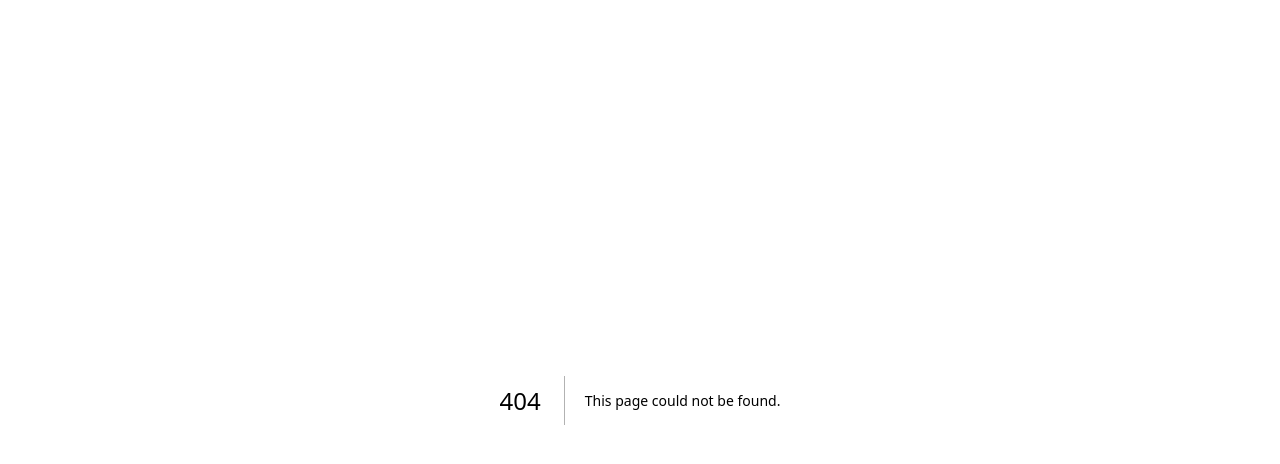
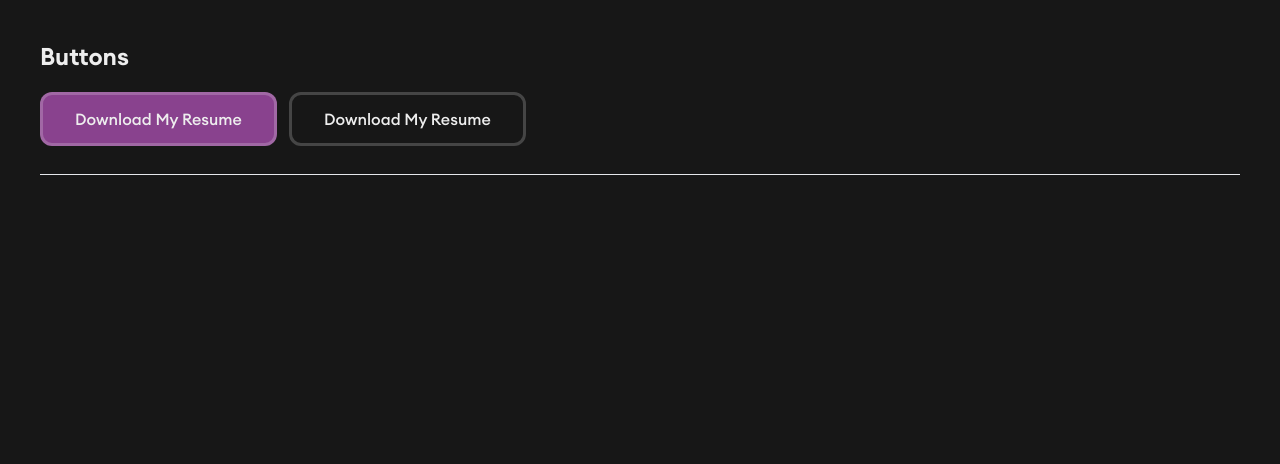
Before and after one commit to NimaSalmani/portfolio, a Next.js app: page /kit-samples in a window 1280 px wide. Before the commit this address had no page. Shown: the top 464 px of the page. Built offline with nearby package versions, Linux system fonts and the light colour scheme.

Commit message:
Showing an example of using the button component

```diff
--- /dev/null
+++ b/app/kit-samples/page.tsx
@@ -0,0 +1,19 @@
+import { Button } from '@/components/Button'
+import React from 'react'
+
+const page = () => {
+  return (
+    <div className='bg-neutral-900 p-[40px] min-h-screen'>
+        <div>
+            <h1 className='text-typography-default font-e_semibold text-2xl mb-5'>Buttons</h1>
+            <div>
+               <Button varient="outline" color="purple" className="mr-[12px]">Download My Resume</Button>
+               <Button varient="outline" color="transpaernt">Download My Resume</Button>
+            </div>
+        </div>
+        <hr className='my-7' />
+    </div>
+  )
+}
+
+export default page
```
